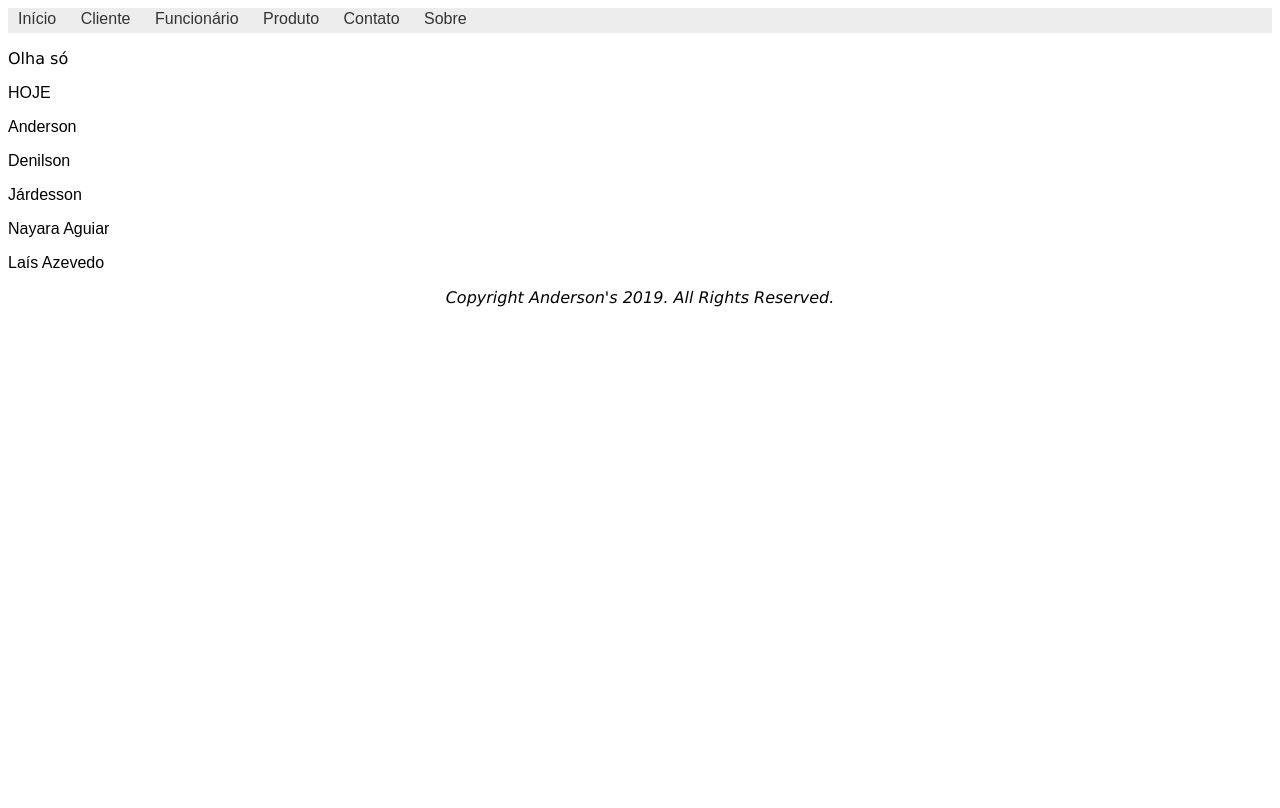
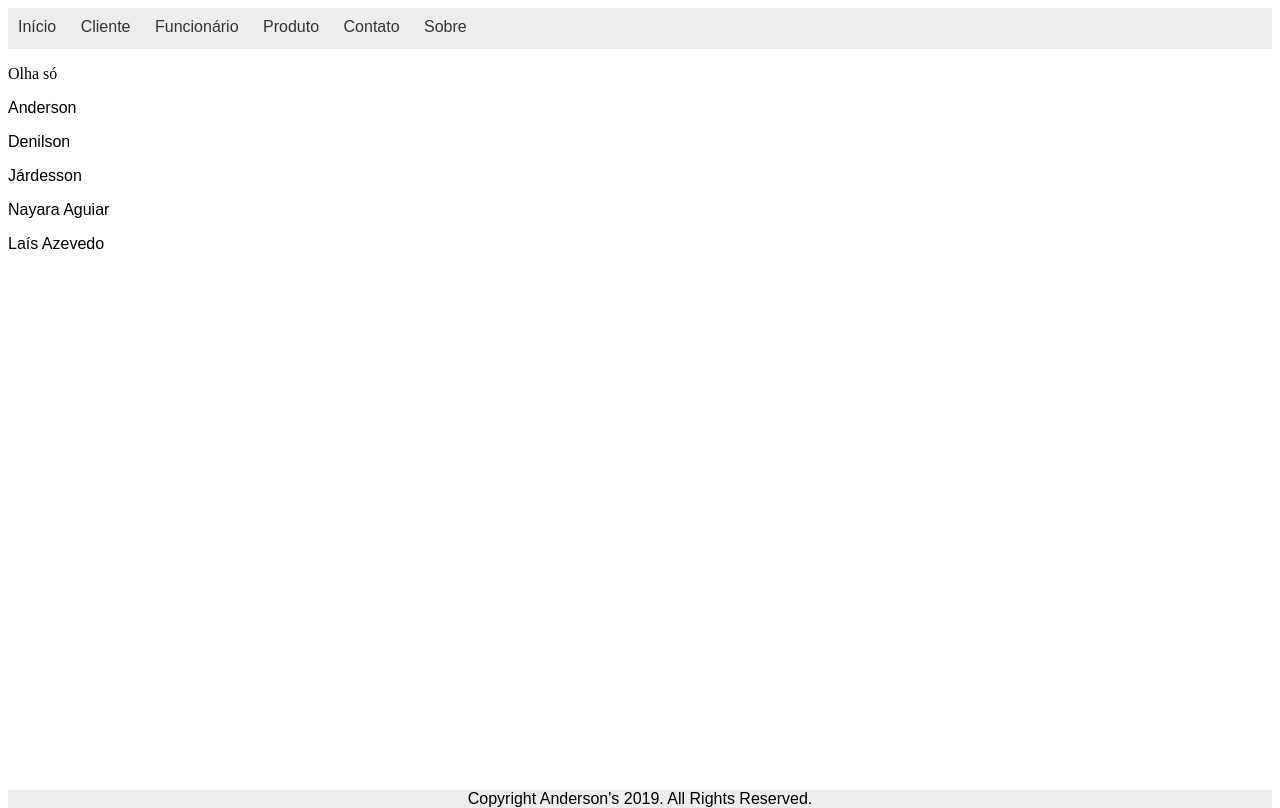
Before and after one commit to Anderson366/Floricultura2.0, a Django app: page / in a window 1280 px wide. Before the commit the page ends 307 px from the top, so only its background shows below. Run offline with Django 3.2, Linux system fonts and the light colour scheme.

Commit message:
Centralizando FOOTER

```diff
--- a/core/static/css/base.css
+++ b/core/static/css/base.css
@@ -1,31 +1,52 @@
-body{    font-family:verdana;}
-
-#barra ul{
+    html {
+      height: 100%;
+    }
+    body {
+      min-height: 100%;
+      display: grid;
+      grid-template-rows: 1fr auto;
+    }
+#barrac ul{
     font-family: arial;
     padding:0px;
     margin:0px;
     background-color:#EDEDED;
     list-style:none;
 }
-#barra ul li {
+
+#barrab ul{
+    font-family: arial;
+    padding:0px;
+    margin:0px;
+    background-color:#EDEDED;
+    list-style:none;
+
+}
+#barrac ul li {
     display: inline;
 }
-#barra ul li a {
-    padding: 2px 10px;
+
+#barrab ul li{
+
+    text-align: center;
+}
+#barrac ul li a {
+    padding: 10px 10px;
     display: inline-block;
 
     /* visual do link */
     background-color:#EDEDED;
-    color: #333;
+    color: #333333;
     text-decoration: none;
     border-bottom:3px solid #EDEDED;
 }
-#barra ul li a:hover {
+#barrac ul li a:hover {
     background-color:#D6D6D6;
     color: #6D6D6D;
-    border-bottom:3px solid #EA0000;
+    border-bottom:3px solid #000000;
 }
 page{    font-family:arial;}
+
 barraup{
     font-family:arial;
 }
@@ -33,20 +54,9 @@ darradown{    font-family:arial;}
 
 menu{    font-family:arial;}
 
-footer{    font-family:arial;}
-
 p.nome{    font-family:arial;}
 
 p.copy{
     text-align: center;
     font-style: italic;
 }
-header#cabecalho{
-    background-color:rgb(255,255,0);
-    border: 8px solid rgb(0,0,0);
-    padding:10px;
-    margin-left: -10px;
-    margin-right:-10px;
-    margin-top:-10px;
-    margin-bottom:-10px;
-    }
--- a/core/templates/base.html
+++ b/core/templates/base.html
@@ -12,7 +12,7 @@
     {%load static%}
         <div id="page">
             <div id="barraup">
-                <nav id="barra">
+                <nav id="barrac">
 
                     <ul>
                         <li><a href="https://tableless.com.br/criando-um-menu-horizontal-com-css/">In&iacute;cio</a></li>
@@ -28,16 +28,25 @@
                 <div id="menu">
                     <div id="barradown">
                         <p>Olha s&oacute;</p>
-                        <footer>HOJE</footer>
                         <p class="nome">Anderson</p>
                         <p class="nome">Denilson</p>
                         <p class="nome">J&aacute;rdesson</p>
                         <p class="nome">Nayara Aguiar</p>
                         <p class="nome">La&iacute;s Azevedo</p>
-                        <p class="copy">Copyright Anderson's 2019. All Rights Reserved.</p>
+
+
+
+
                     </div>
                 </div>
             </div>
         </div>
+        <nav id="barrab">
+            <ul>
+                <li>
+                    Copyright Anderson's 2019. All Rights Reserved.
+                </li>
+            </ul>
+        </nav>
     </body>
 </html>
```
